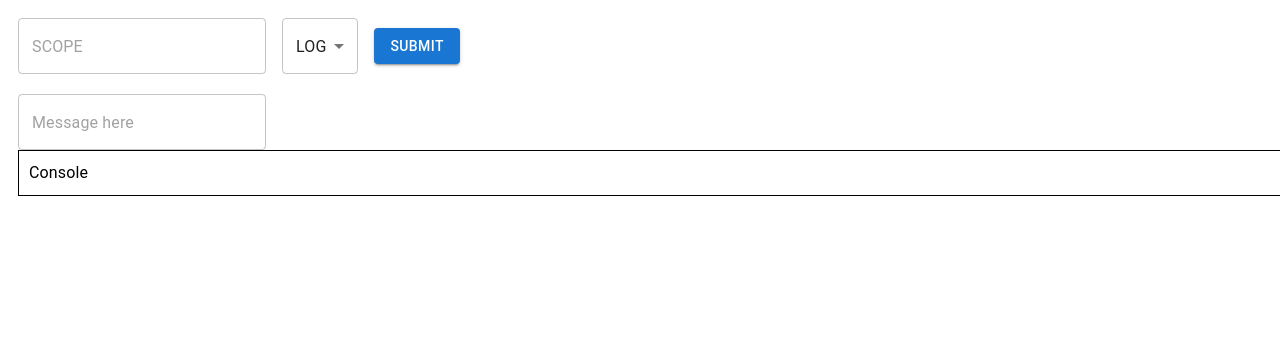
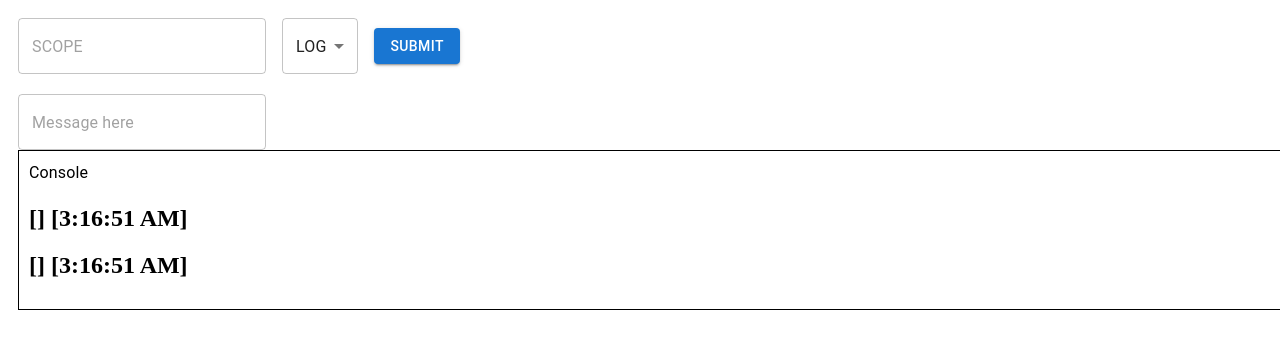
Before and after one commit to Bao1602/customHook, a React (Vite) app: page / in a window 1280 px wide. Shown: the top 348 px of the page. Built offline with nearby package versions, Linux system fonts and the light colour scheme.

Commit message:
make useLogger to be custom hook

```diff
--- a/src/App.jsx
+++ b/src/App.jsx
@@ -1,24 +1,33 @@
-import React, { useState } from 'react';
+import React, { useEffect, useState } from 'react';
 import { Box, TextField, Button, Select, MenuItem, Typography } from '@mui/material';
+
+const useLogger = (scope,logType,message) => {
+  const [consoleOutput, setConsoleOutput] = useState([]);
+
+  useEffect( () => {
+    const currTime = new Date().toLocaleTimeString();
+    let logMessage = `[${scope}] [${currTime}] ${message}` ;
+
+  {/* render previous one in the array and add a new logmessage*/}
+  setConsoleOutput((prev) => [...prev,logMessage]);
+
+  console[logType](logMessage);
+
+  }, [scope, logType, message]);
+
+  return consoleOutput;
+}
+
+
 
 function App() {
   const [scope, setScope] = useState('');
   const [message, setMessage] = useState('');
   const [logType, setLogType] = useState('log');
-  const [consoleOutput, setConsoleOutput] = useState([]);
 
-  const useLogger = (scope,logType,message) => {
-    const currTime = new Date().toLocaleTimeString();
-    let logMessage = `[${scope}] [${currTime}] ${message}` ;
-
-    {/* render previous one in the array and add a new logmessage*/}
-    setConsoleOutput((prev) => [...prev,logMessage]);
-
-    console[logType](logMessage);
-  }
+  const consoleOutput = useLogger(scope,logType,message);
 
   const handleSubmit = () => {
-    useLogger(scope,logType,message);
     setScope('');
     setMessage('');
     //alert("SUCCESS");
```
